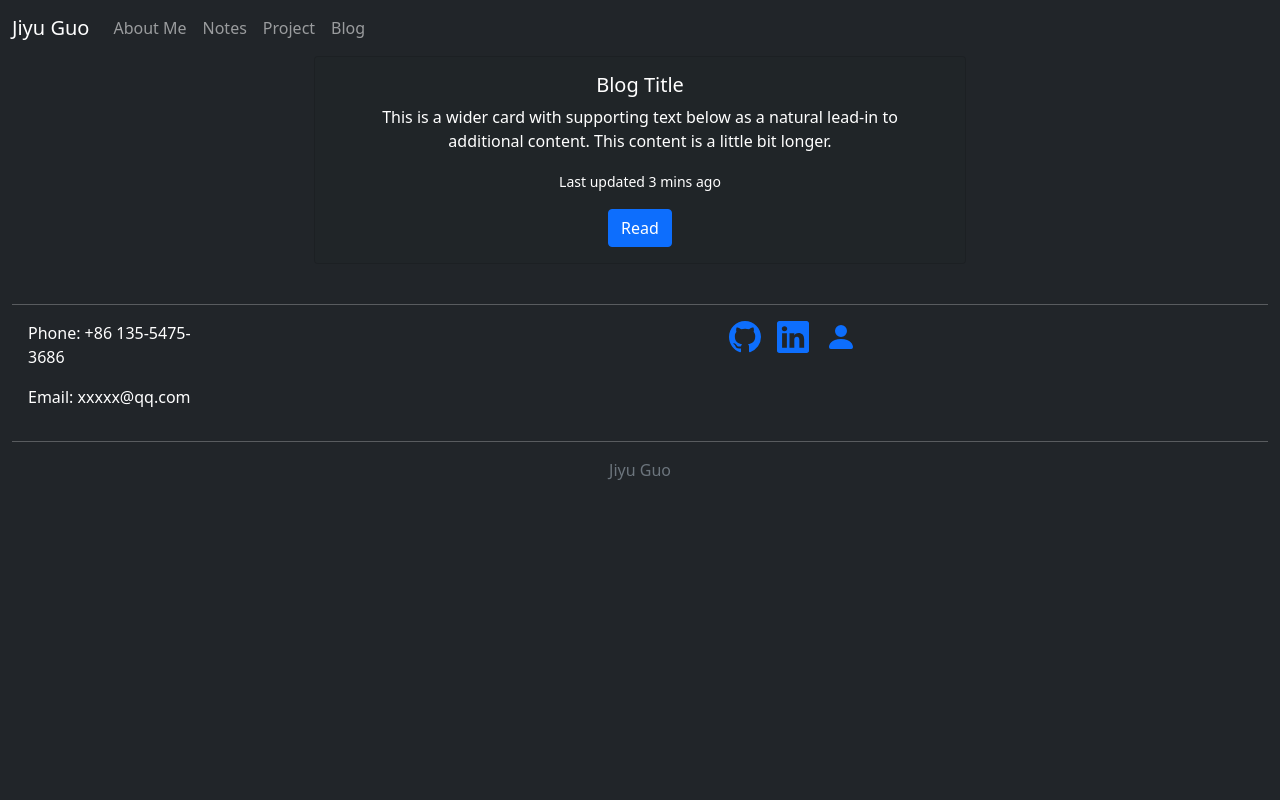
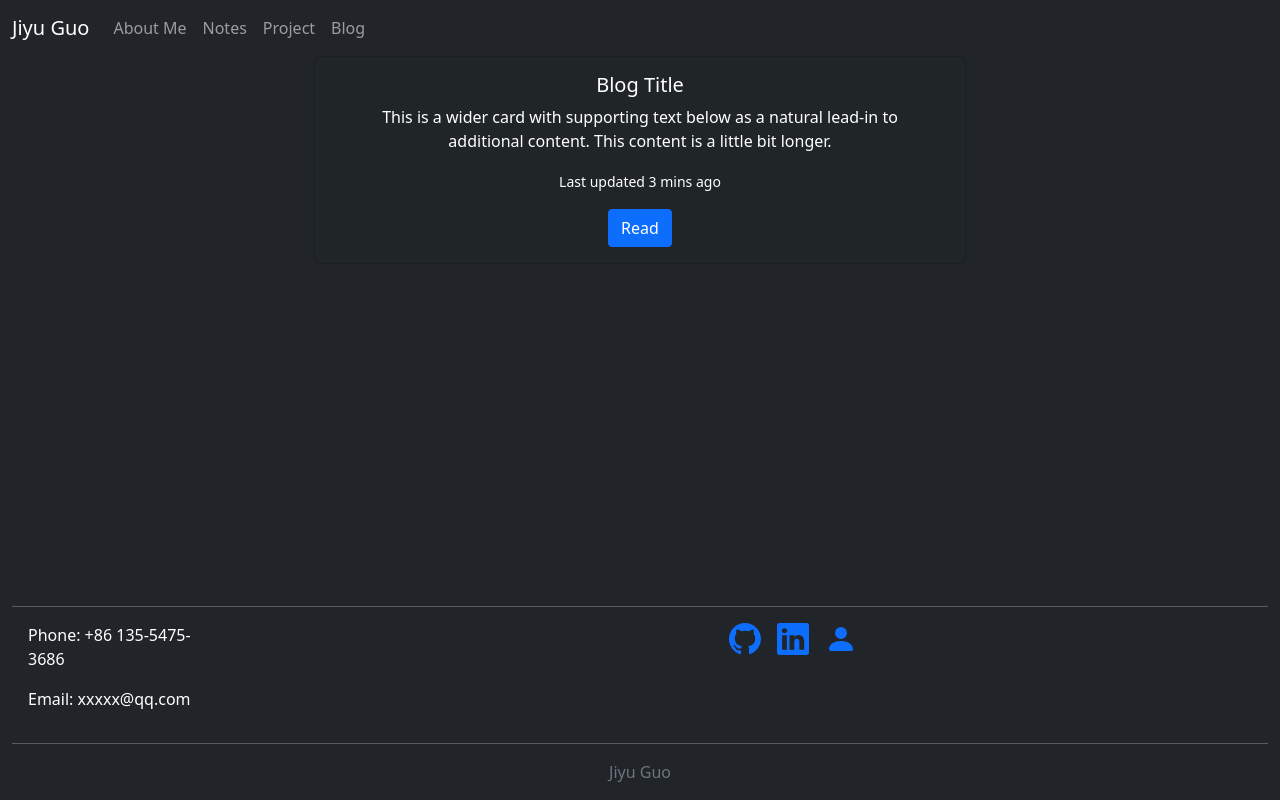
Before and after one commit to iamhotcenplotz/iamhotcenplotz, a plain HTML site: page index.html in a window 1280 px wide. Drawn offline with nearby package versions, Linux system fonts and the light colour scheme.

Commit message:
Update index.html

```diff
--- a/index.html
+++ b/index.html
@@ -65,7 +65,7 @@
 </main>
 
 <br>
-<footer class="position-relative bottom-0 ">
+<footer class="fixed-bottom">
     <div class="container-fluid">
         <hr>
         <div class="row">
```
